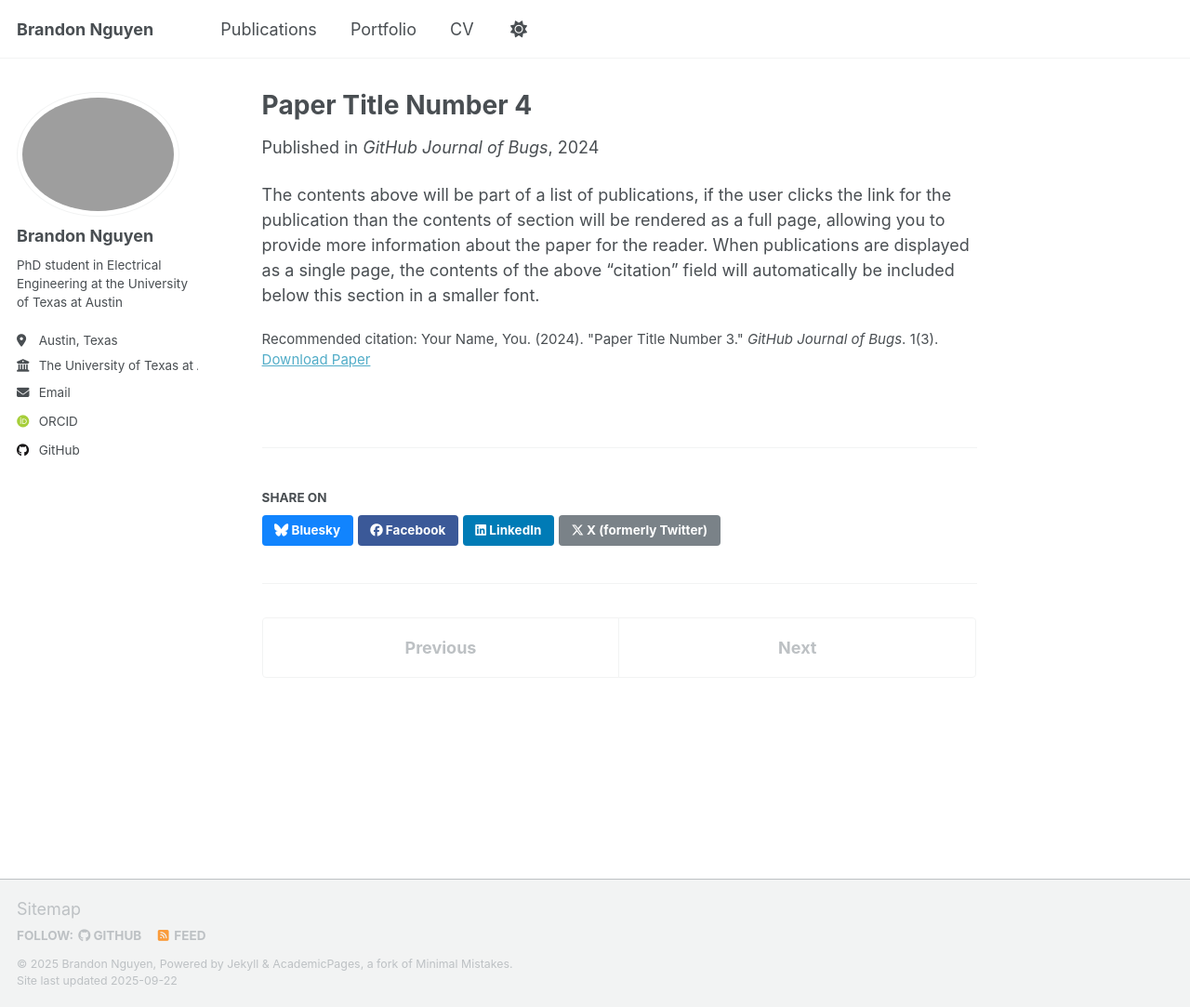
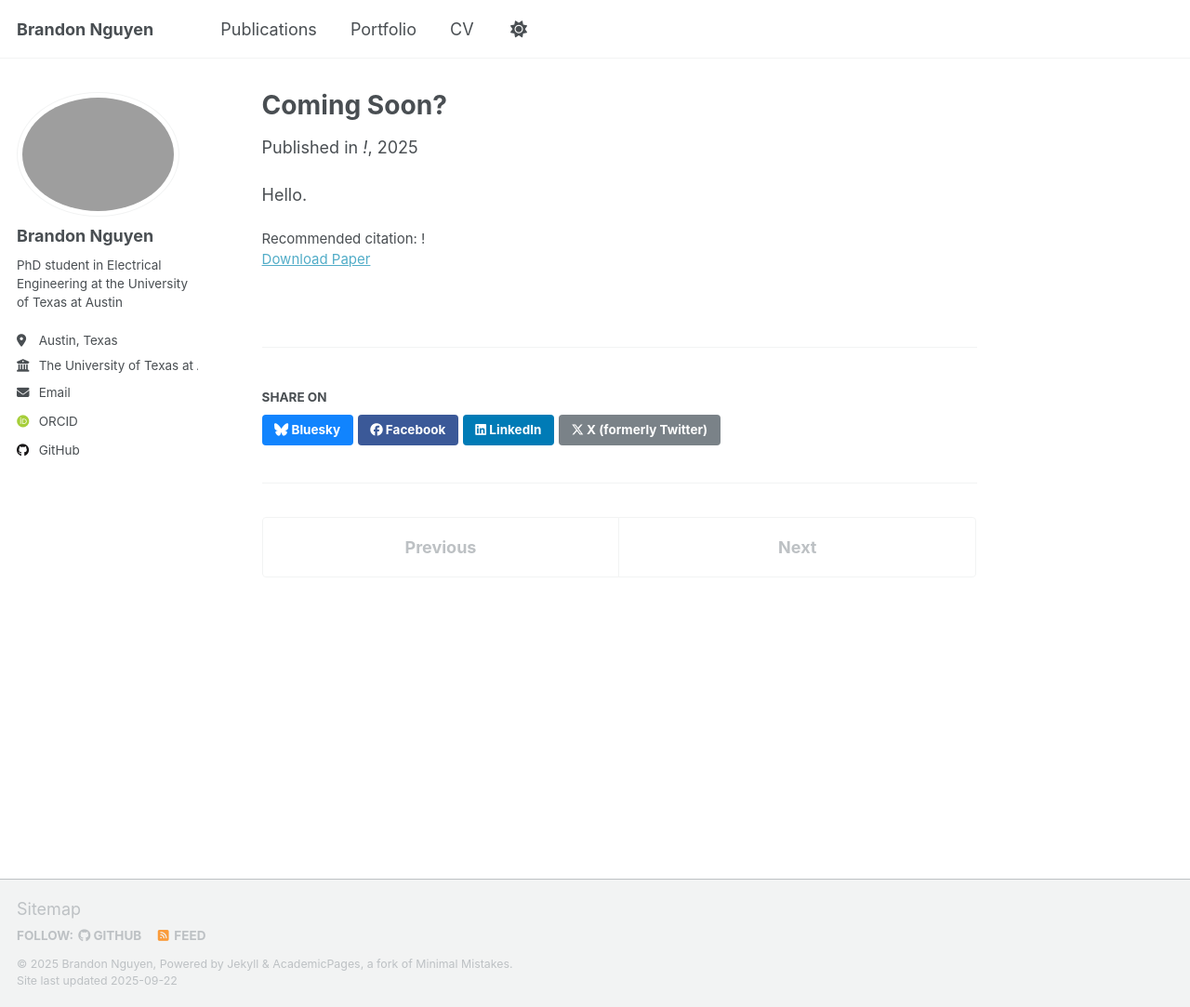
Before and after one commit to Brqtnguyen/Brqtnguyen.github.io, a Jekyll site: the page built from _publications/2024-02-17-paper-title-number-4.md, in a window 1280 px wide and 1083 px high. Shown: the whole window at 93% size. Built offline with Jekyll 4.4.1, drawn with Linux system fonts in a browser that asks for light colours; some web fonts are replaced; a script that is not in the unit is left out.

Commit message:
Update 2024-02-17-paper-title-number-4.md

```diff
--- a/_publications/2024-02-17-paper-title-number-4.md
+++ b/_publications/2024-02-17-paper-title-number-4.md
@@ -1,13 +1,13 @@
 ---
-title: "Paper Title Number 4"
+title: "Coming Soon?"
 collection: publications
 category: conferences
 permalink: /publication/2024-02-17-paper-title-number-4
-excerpt: 'This paper is about fixing template issue #693.'
-date: 2024-02-17
-venue: 'GitHub Journal of Bugs'
-paperurl: 'http://academicpages.github.io/files/paper3.pdf'
-citation: 'Your Name, You. (2024). &quot;Paper Title Number 3.&quot; <i>GitHub Journal of Bugs</i>. 1(3).'
+excerpt: '!'
+date: 2025-09-21
+venue: '!'
+paperurl: 'https://brqtnguyen.github.io/publications/'
+citation: '!'
 ---
 
-The contents above will be part of a list of publications, if the user clicks the link for the publication than the contents of section will be rendered as a full page, allowing you to provide more information about the paper for the reader. When publications are displayed as a single page, the contents of the above "citation" field will automatically be included below this section in a smaller font.
+Hello.
```
